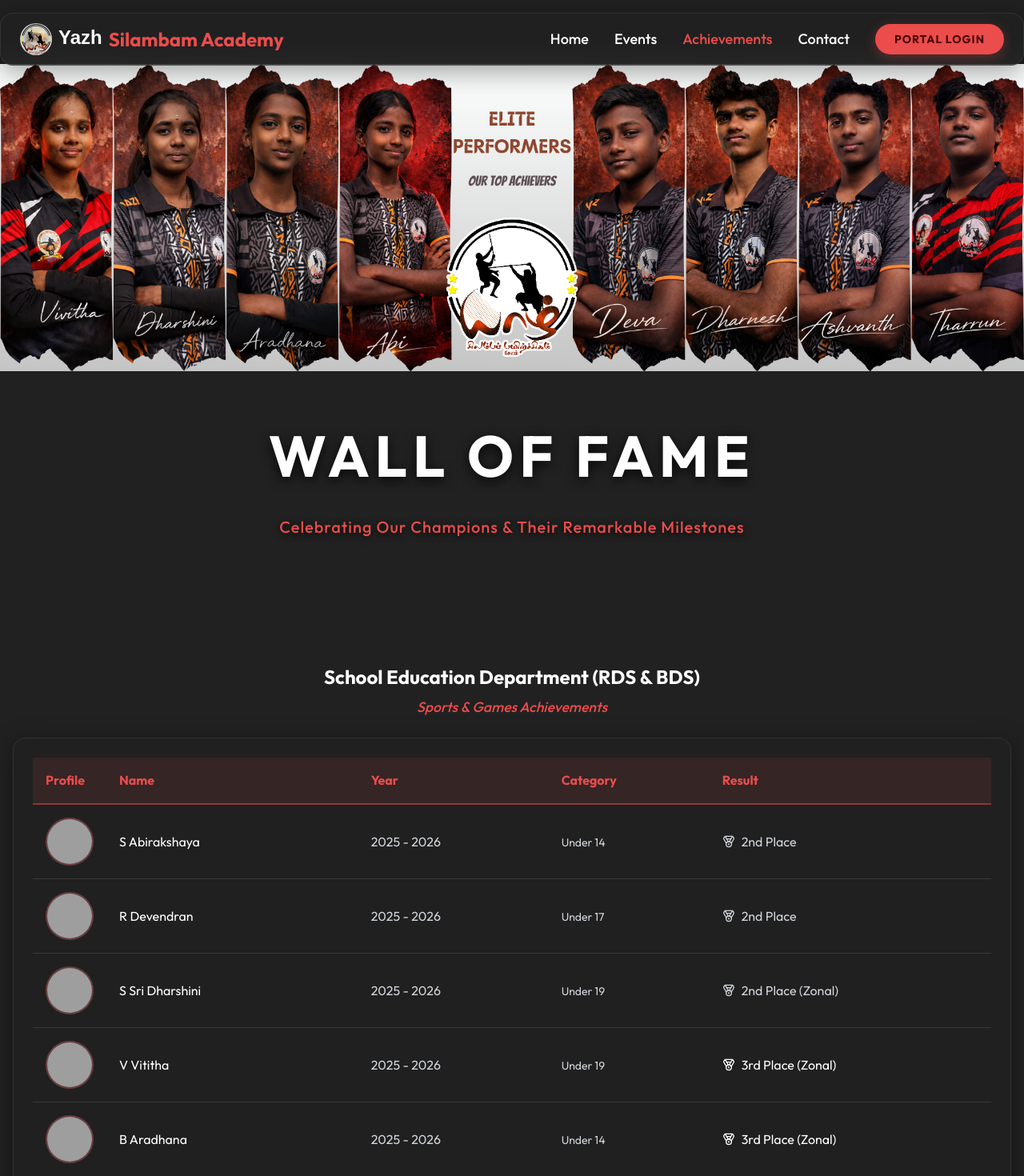
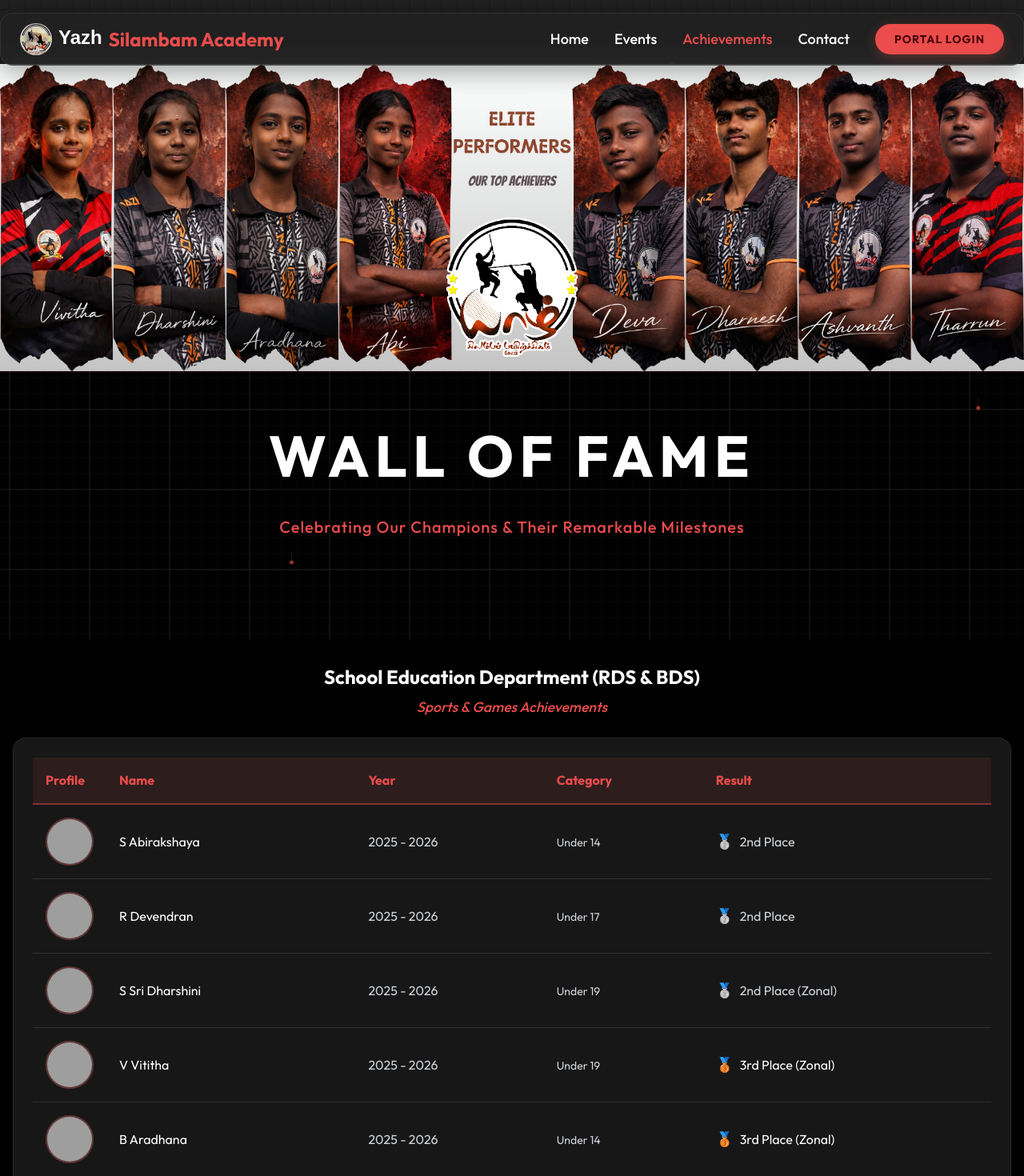
Before and after one commit to Kabileshanand/yazh-silambam-frontend, a React (Vite) app: page /achievements in a window 1280 px wide. Shown: the top 1470 px of the page at 80% size. Built offline with nearby package versions, Linux system fonts and the light colour scheme; grey boxes are pictures that could not be loaded.

Commit message:
Update index.html, CSS and Achievements page

```diff
--- a/index.html
+++ b/index.html
@@ -5,6 +5,7 @@
   <meta charset="UTF-8" />
 
   <meta name="viewport" content="width=device-width, initial-scale=1.0" />
+  <link rel="icon" type="image/png" href="/logo.png">
   <title>Yazh Silamba Payirchiyagam</title>
   <link rel="preconnect" href="https://fonts.googleapis.com">
   <link rel="preconnect" href="https://fonts.gstatic.com" crossorigin>
--- a/src/index.css
+++ b/src/index.css
@@ -621,8 +621,28 @@ h6 {
 
 /* ── Achievements / Wall of Fame Page ── */
 .achievements-page {
-  background: var(--charcoal-grey);
+  background: #000000;
   min-height: 100vh;
+  position: relative;
+}
+
+.achievements-bg-canvas {
+  position: fixed;
+  top: 0;
+  left: 0;
+  width: 100%;
+  height: 100%;
+  z-index: 0;
+  pointer-events: none;
+  display: block;
+}
+
+/* 3. ADD — keep all content above the canvas */
+.achievements-hero-banner,
+.achievements-hero-content,
+.page-container {
+  position: relative;
+  z-index: 1;
 }
 
 .achievements-hero-banner {
--- a/src/pages/Achievements.jsx
+++ b/src/pages/Achievements.jsx
@@ -1,6 +1,6 @@
-import React, { useState } from 'react';
+import React, { useState, useEffect, useRef } from 'react';
 import { motion } from 'framer-motion';
-import { Trophy, Medal, Award } from 'lucide-react';
+import { Trophy, Award } from 'lucide-react';
 const img1 = '/images/studentsimg/R Devendran.jpeg';
 
 
@@ -40,6 +40,108 @@ const StudentPhoto = ({ name, photo }) => {
 };
 
 const Achievements = () => {
+    const canvasRef = useRef(null);
+
+    useEffect(() => {
+        const canvas = canvasRef.current;
+        if (!canvas) return;
+        const ctx = canvas.getContext('2d');
+        let animFrame;
+        let offset = 0;
+
+        const resize = () => {
+            canvas.width = canvas.offsetWidth;
+            canvas.height = canvas.offsetHeight;
+        };
+        resize();
+        window.addEventListener('resize', resize);
+
+        const draw = () => {
+            const w = canvas.width;
+            const h = canvas.height;
+            ctx.clearRect(0, 0, w, h);
+
+            const step = 20;
+            const bigStep = 100;
+            offset = (offset + 0.3) % bigStep;
+
+            // Fine grid
+            ctx.strokeStyle = 'rgba(22,22,22,1)';
+            ctx.lineWidth = 0.5;
+            for (let x = (offset % step); x < w + step; x += step) {
+                ctx.beginPath(); ctx.moveTo(x, 0); ctx.lineTo(x, h); ctx.stroke();
+            }
+            for (let y = (offset % step); y < h + step; y += step) {
+                ctx.beginPath(); ctx.moveTo(0, y); ctx.lineTo(w, y); ctx.stroke();
+            }
+
+            // Bold grid
+            ctx.strokeStyle = 'rgba(30,30,30,1)';
+            ctx.lineWidth = 1;
+            for (let x = (offset % bigStep); x < w + bigStep; x += bigStep) {
+                ctx.beginPath(); ctx.moveTo(x, 0); ctx.lineTo(x, h); ctx.stroke();
+            }
+            for (let y = (offset % bigStep); y < h + bigStep; y += bigStep) {
+                ctx.beginPath(); ctx.moveTo(0, y); ctx.lineTo(w, y); ctx.stroke();
+            }
+
+            // Pulsing rings
+            const cx = w / 2;
+            const cy = h / 2;
+            const t = Date.now() / 1000;
+            [80, 180, 300, 440].forEach((baseR, i) => {
+                const r = baseR + Math.sin(t * 0.6 + i) * 30;
+                const alpha = 0.06 + Math.sin(t * 0.4 + i * 1.2) * 0.04;
+                ctx.strokeStyle = `rgba(192,57,43,${alpha})`;
+                ctx.lineWidth = 0.8;
+                ctx.beginPath();
+                ctx.arc(cx, cy, r, 0, Math.PI * 2);
+                ctx.stroke();
+            });
+
+            // Floating ember dots
+            const dots = [
+                { bx: 0.15, by: 0.12, speed: 0.7, phase: 0 },
+                { bx: 0.38, by: 0.08, speed: 0.5, phase: 1.5 },
+                { bx: 0.65, by: 0.11, speed: 0.8, phase: 3 },
+                { bx: 0.82, by: 0.18, speed: 0.6, phase: 0.8 },
+                { bx: 0.92, by: 0.35, speed: 0.9, phase: 2.2 },
+                { bx: 0.08, by: 0.55, speed: 0.5, phase: 4 },
+                { bx: 0.95, by: 0.65, speed: 0.7, phase: 1 },
+                { bx: 0.28, by: 0.88, speed: 0.6, phase: 3.5 },
+            ];
+            dots.forEach(d => {
+                const dx = Math.sin(t * d.speed + d.phase) * 8;
+                const dy = Math.cos(t * d.speed * 0.7 + d.phase) * 10;
+                const x = d.bx * w + dx;
+                const y = d.by * h + dy;
+                const alpha = 0.4 + Math.sin(t * d.speed + d.phase) * 0.3;
+                ctx.fillStyle = `rgba(231,76,60,${alpha})`;
+                ctx.beginPath(); ctx.arc(x, y, 2.5, 0, Math.PI * 2); ctx.fill();
+                ctx.strokeStyle = `rgba(231,76,60,${alpha * 0.4})`;
+                ctx.lineWidth = 0.8;
+                ctx.beginPath(); ctx.moveTo(x, y); ctx.lineTo(x, y - 14); ctx.stroke();
+            });
+
+            // Scan line
+            const scanY = ((t * 60) % (h + 40)) - 20;
+            const scanGrad = ctx.createLinearGradient(0, scanY - 2, 0, scanY + 2);
+            scanGrad.addColorStop(0, 'rgba(192,57,43,0)');
+            scanGrad.addColorStop(0.5, 'rgba(192,57,43,0.1)');
+            scanGrad.addColorStop(1, 'rgba(192,57,43,0)');
+            ctx.fillStyle = scanGrad;
+            ctx.fillRect(0, scanY - 2, w, 4);
+
+            animFrame = requestAnimationFrame(draw);
+        };
+
+        draw();
+        return () => {
+            cancelAnimationFrame(animFrame);
+            window.removeEventListener('resize', resize);
+        };
+    }, []);
+
     const achievementSections = [
         {
             title: "School Education Department (RDS & BDS)",
@@ -123,6 +225,12 @@ const Achievements = () => {
     return (
         <div className="achievements-page">
 
+            {/* ── Animated Background Canvas ── */}
+            <canvas
+                ref={canvasRef}
+                className="achievements-bg-canvas"
+            />
+
             {/* ── Hero Banner Image ── */}
             <div className="achievements-hero-banner">
                 <img
@@ -205,13 +313,20 @@ const Achievements = () => {
                                                     </span>
                                                 </td>
                                                 <td className="py-4 px-4">
-                                                    <span className={`font-semibold flex items-center gap-2 ${row.result.toLowerCase().includes('1st')
-                                                        ? 'text-[#EB4C4C]'
-                                                        : row.result.toLowerCase().includes('2nd')
-                                                            ? 'text-gray-300'
-                                                            : 'text-orange-400'
-                                                        }`}>
-                                                        <Medal size={16} /> {row.result}
+                                                    <span className={`font-semibold flex items-center gap-2 ${
+                                                        row.result.toLowerCase().includes('1st')
+                                                            ? 'text-[#EB4C4C]'
+                                                            : row.result.toLowerCase().includes('2nd')
+                                                                ? 'text-gray-300'
+                                                                : 'text-orange-400'
+                                                    }`}>
+                                                        <span style={{ fontSize: '1.1rem' }}>
+                                                            {row.result.toLowerCase().includes('1st') ? '🥇' :
+                                                             row.result.toLowerCase().includes('2nd') ? '🥈' :
+                                                             row.result.toLowerCase().includes('3rd') ? '🥉' :
+                                                             '🏅'}
+                                                        </span>
+                                                        {row.result}
                                                     </span>
                                                 </td>
                                             </motion.tr>
```
